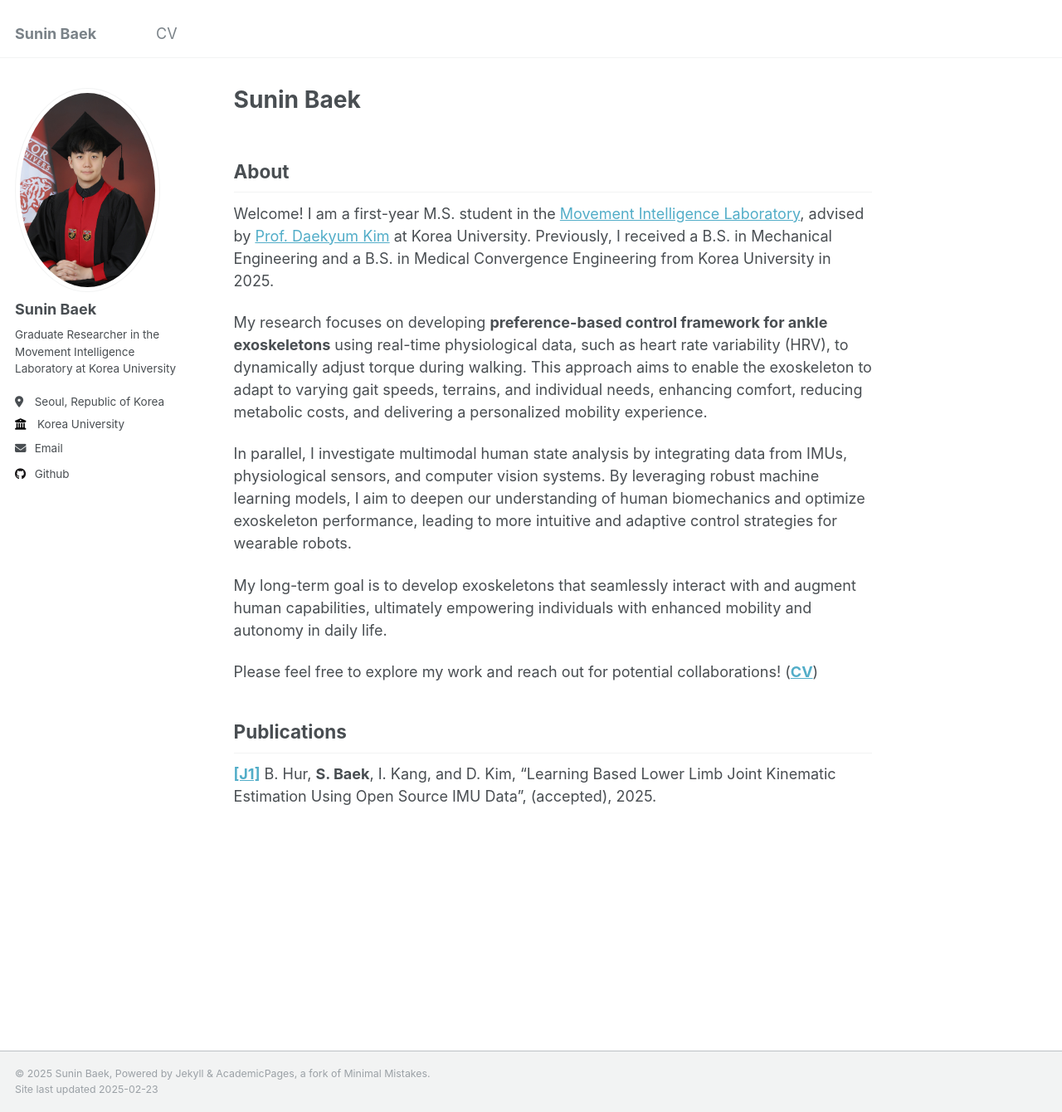
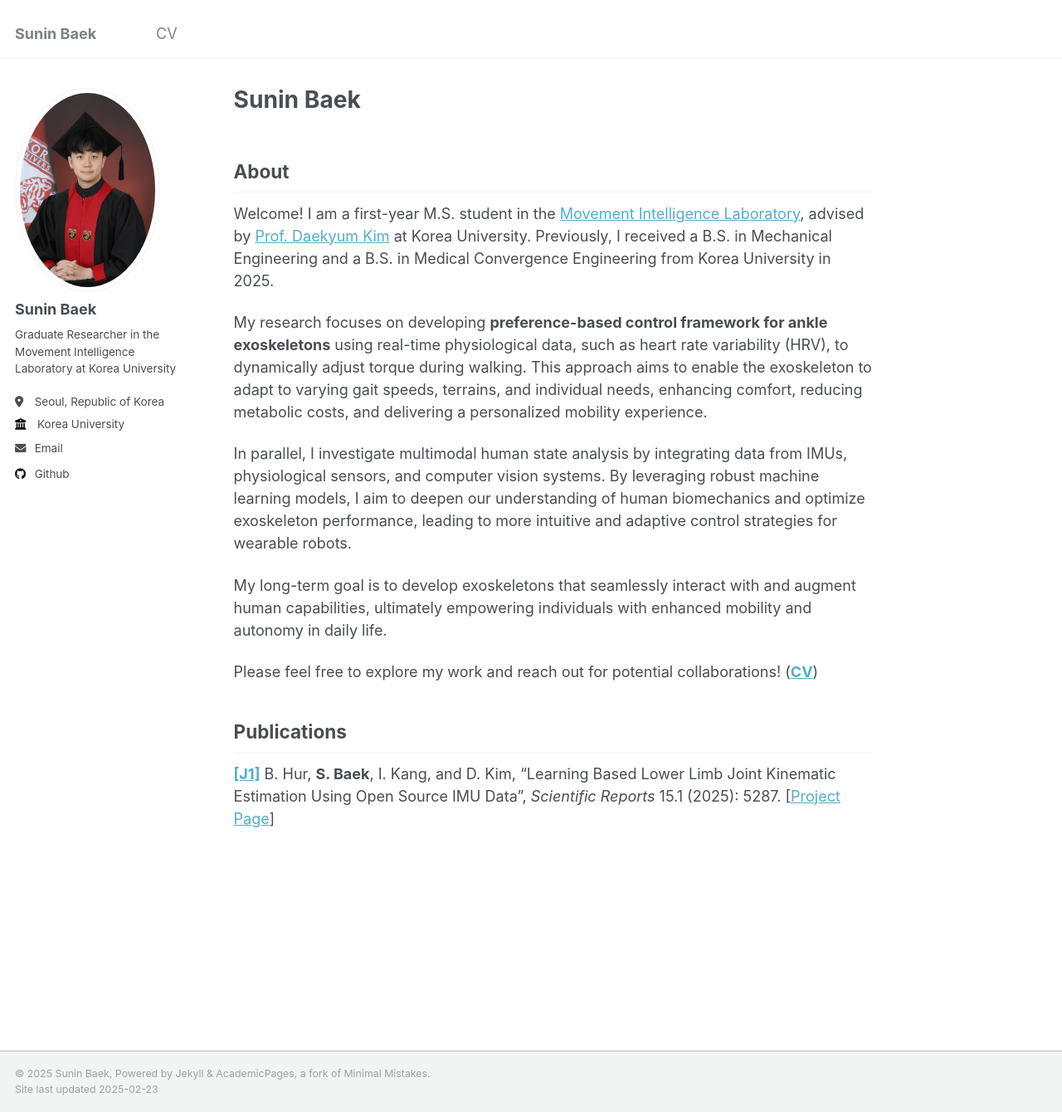
Before and after one commit to suninbaek/suninbaek.github.io, a Jekyll site: the page built from _pages/about.md, in a window 1280 px wide and 1340 px high. Shown: the whole window at 83% size. Built offline with Jekyll 4.4.1, drawn with Linux system fonts in a browser that asks for light colours.

Commit message:
Update about.md

```diff
--- a/_pages/about.md
+++ b/_pages/about.md
@@ -19,4 +19,4 @@ Please feel free to explore my work and reach out for potential collaborations!
 
 
 ## Publications
-**[[J1]](https://mintlabkorea.github.io/LLJKE/)**   B. Hur, **S. Baek**, I. Kang, and D. Kim, “Learning Based Lower Limb Joint Kinematic Estimation Using Open Source IMU Data”, (accepted), 2025.
+**[[J1]](https://mintlabkorea.github.io/LLJKE/)**   B. Hur, **S. Baek**, I. Kang, and D. Kim, “Learning Based Lower Limb Joint Kinematic Estimation Using Open Source IMU Data”, *Scientific Reports* 15.1 (2025): 5287. [[Project Page](https://mintlabkorea.github.io/LLJKE/)]
```
